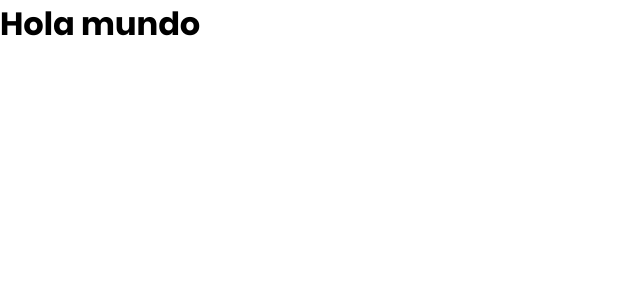
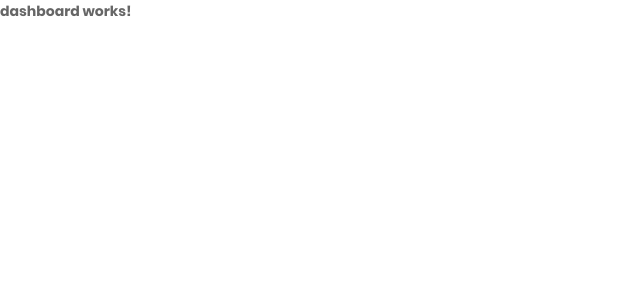
Before and after one commit to MarcosCInland/authApp, an Angular app: page /dashboard in a window 1280 px wide. Before the commit this address led to /. Shown: the top 300 px of the page, without its empty margins (0-640 px from the left). Built offline with nearby package versions, Linux system fonts and the light colour scheme.

Commit message:
lazy load

```diff
--- a/src/app/app-routing.module.ts
+++ b/src/app/app-routing.module.ts
@@ -1,7 +1,17 @@
 import { NgModule } from '@angular/core';
 import { RouterModule, Routes } from '@angular/router';
 
-const routes: Routes = [];
+const routes: Routes = [
+  {
+    path: 'auth', loadChildren: ()=> import('./auth/auth.module').then(m => m.AuthModule)
+  },
+  {
+    path: 'dashboard', loadChildren: ()=> import('./protected/protected.module').then(m => m.ProtectedModule)
+  },
+  {
+    path: '**', redirectTo: 'auth'
+  }
+];
 
 @NgModule({
   imports: [RouterModule.forRoot(routes)],
--- a/src/app/app.component.html
+++ b/src/app/app.component.html
@@ -1 +1 @@
-<h1>Hola mundo</h1>
+<router-outlet></router-outlet>
--- a/src/app/auth/auth-routing.module.ts
+++ b/src/app/auth/auth-routing.module.ts
@@ -1,7 +1,25 @@
 import { NgModule } from '@angular/core';
 import { RouterModule, Routes } from '@angular/router';
+import { LoginComponent } from './pages/login/login.component';
+import { MainComponent } from './pages/main/main.component';
+import { RegisterComponent } from './pages/register/register.component';
 
-const routes: Routes = [];
+const routes: Routes = [
+  {
+    path: '', component: MainComponent,
+    children: [
+      {
+        path: 'login', component: LoginComponent
+      },
+      {
+        path: 'registro', component: RegisterComponent
+      },
+      {
+        path: '**', redirectTo: 'login'
+      },
+    ]
+  }
+];
 
 @NgModule({
   imports: [RouterModule.forChild(routes)],
--- a/src/app/auth/pages/main/main.component.html
+++ b/src/app/auth/pages/main/main.component.html
@@ -1 +1,2 @@
 <p>main works!</p>
+<router-outlet></router-outlet>
--- a/src/app/protected/protected-routing.module.ts
+++ b/src/app/protected/protected-routing.module.ts
@@ -1,7 +1,20 @@
 import { NgModule } from '@angular/core';
 import { RouterModule, Routes } from '@angular/router';
+import { DashboardComponent } from './pages/dashboard/dashboard.component';
 
-const routes: Routes = [];
+const routes: Routes = [
+  {
+    path: '',
+    children: [
+      {
+        path: '', component: DashboardComponent
+      },
+      {
+        path: '**', redirectTo: ''
+      }
+    ]
+  }
+];
 
 @NgModule({
   imports: [RouterModule.forChild(routes)],
```
